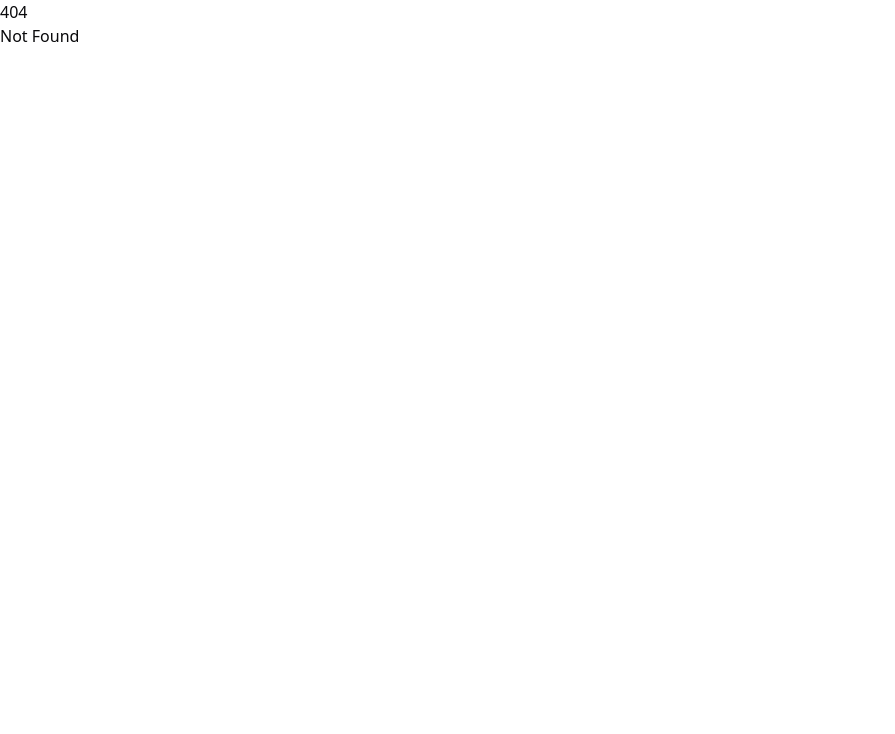
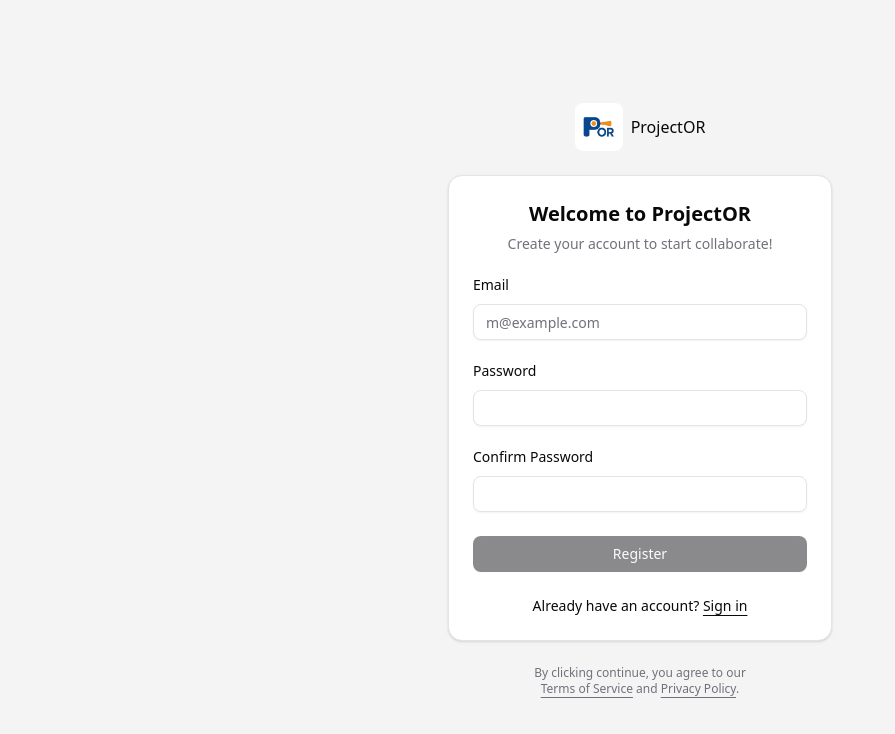
Before and after one commit to IU-Capstone-Project-2025/ProjectOR, a SvelteKit app in the folder frontend/: page /auth/register in a window 1280 px wide. Before the commit this address had no page. Shown: the top 734 px of the page, without its empty margins (0-895 px from the left). Built offline with nearby package versions, Linux system fonts and the light colour scheme.

Commit message:
Add login and register pages

```diff
--- a/frontend/package.json
+++ b/frontend/package.json
@@ -16,11 +16,13 @@
 	"devDependencies": {
 		"@eslint/compat": "^1.2.5",
 		"@eslint/js": "^9.18.0",
+		"@internationalized/date": "^3.8.1",
 		"@lucide/svelte": "^0.514.0",
 		"@sveltejs/adapter-auto": "^6.0.0",
 		"@sveltejs/kit": "^2.16.0",
 		"@sveltejs/vite-plugin-svelte": "^5.0.0",
 		"@tailwindcss/vite": "^4.0.0",
+		"bits-ui": "^2.7.0",
 		"clsx": "^2.1.1",
 		"eslint": "^9.18.0",
 		"eslint-config-prettier": "^10.0.1",
--- /dev/null
+++ b/frontend/src/routes/auth/+layout.svelte
@@ -0,0 +1,18 @@
+<script lang="ts">
+  import projector_logo from "$lib/assets/projector_logo.jpg";
+
+  let {children} = $props();
+</script>
+<div class="bg-muted flex min-h-svh flex-col items-center justify-center gap-6 p-6 md:p-10">
+  <div class="flex w-full max-w-sm flex-col gap-6">
+    <a href="/" class="flex items-center gap-2 self-center font-medium">
+      <div
+        class="flex size-12 items-center justify-center"
+      >
+        <img src={projector_logo} alt="ProjectOR Logo" class="size-12 rounded-md"/>
+      </div>
+      ProjectOR
+    </a>
+    {@render children()}
+  </div>
+</div>
--- /dev/null
+++ b/frontend/src/routes/auth/login/+page.svelte
@@ -0,0 +1,61 @@
+<script lang="ts">
+  import {Button} from "$lib/components/ui/button/index.js";
+  import * as Card from "$lib/components/ui/card/index.js";
+  import {Label} from "$lib/components/ui/label/index.js";
+  import {Input} from "$lib/components/ui/input/index.js";
+
+  const id = $props.id();
+
+  let {email, password} = $state({
+    email: "",
+    password: ""
+  });
+</script>
+
+<div class="flex flex-col gap-6">
+  <Card.Root>
+    <Card.Header class="text-center">
+      <Card.Title class="text-xl">Welcome back</Card.Title>
+      <Card.Description>
+        Sign in to your account to continue collaborating!
+      </Card.Description>
+    </Card.Header>
+    <Card.Content>
+      <form>
+        <div class="grid gap-6">
+          <div class="grid gap-6">
+            <div class="grid gap-3">
+              <Label for="email-{id}">Email</Label>
+              <Input
+                bind:value={email}
+                id="email-{id}"
+                type="email"
+                placeholder="m@example.com"
+                required
+              />
+            </div>
+            <div class="grid gap-3">
+              <Label for="password-{id}">Password</Label>
+              <Input bind:value={password} id="password-{id}" type="password" required/>
+            </div>
+            <Button
+              type="submit" class="w-full"
+              disabled={!email || !password}
+            >Login
+            </Button>
+          </div>
+          <div class="text-center text-sm">
+            Don&apos;t have an account?
+            <a href="/auth/register" class="underline underline-offset-4"> Sign up </a>
+          </div>
+        </div>
+      </form>
+    </Card.Content>
+  </Card.Root>
+  <div
+    class="text-muted-foreground *:[a]:hover:text-primary *:[a]:underline *:[a]:underline-offset-4 text-balance text-center text-xs"
+  >
+    By clicking continue, you agree to our <a href="##">Terms of Service</a>
+    and <a href="##">Privacy Policy</a>.
+  </div>
+</div>
--- /dev/null
+++ b/frontend/src/routes/auth/register/+page.svelte
@@ -0,0 +1,64 @@
+<script lang="ts">
+  import {Button} from "$lib/components/ui/button";
+  import * as Card from "$lib/components/ui/card";
+  import {Label} from "$lib/components/ui/label";
+  import {Input} from "$lib/components/ui/input";
+
+  const id = $props.id();
+
+  let {email, password, confirmPassword} = $state({
+    email: "",
+    password: "",
+    confirmPassword: ""
+  });
+</script>
+
+<div class="flex flex-col gap-6">
+  <Card.Root>
+    <Card.Header class="text-center">
+      <Card.Title class="text-xl">Welcome to ProjectOR</Card.Title>
+      <Card.Description>Create your account to start collaborate!</Card.Description>
+    </Card.Header>
+    <Card.Content>
+      <form>
+        <div class="grid gap-6">
+          <div class="grid gap-6">
+            <div class="grid gap-3">
+              <Label for="email-{id}">Email</Label>
+              <Input
+                bind:value={email}
+                id="email-{id}"
+                type="email"
+                placeholder="m@example.com"
+                required
+              />
+            </div>
+            <div class="grid gap-3">
+              <Label for="password-{id}">Password</Label>
+              <Input bind:value={password} id="password-{id}" type="password" required/>
+            </div>
+            <div class="grid gap-3">
+              <Label for="confirm-password-{id}">Confirm Password</Label>
+              <Input bind:value={confirmPassword} id="confirm-password-{id}" type="password" required/>
+            </div>
+            <Button
+              type="submit" class="w-full"
+              disabled={!email || !password || password !== confirmPassword}
+            >Register
+            </Button>
+          </div>
+          <div class="text-center text-sm">
+            Already have an account?
+            <a href="/auth/login" class="underline underline-offset-4"> Sign in </a>
+          </div>
+        </div>
+      </form>
+    </Card.Content>
+  </Card.Root>
+  <div
+    class="text-muted-foreground *:[a]:hover:text-primary *:[a]:underline *:[a]:underline-offset-4 text-balance text-center text-xs"
+  >
+    By clicking continue, you agree to our <a href="##">Terms of Service</a>
+    and <a href="##">Privacy Policy</a>.
+  </div>
+</div>
```
Also changed, not shown: frontend/src/lib/assets/projector_logo.jpg (added), 1 other file (tests, documents, lock files or other folders).
